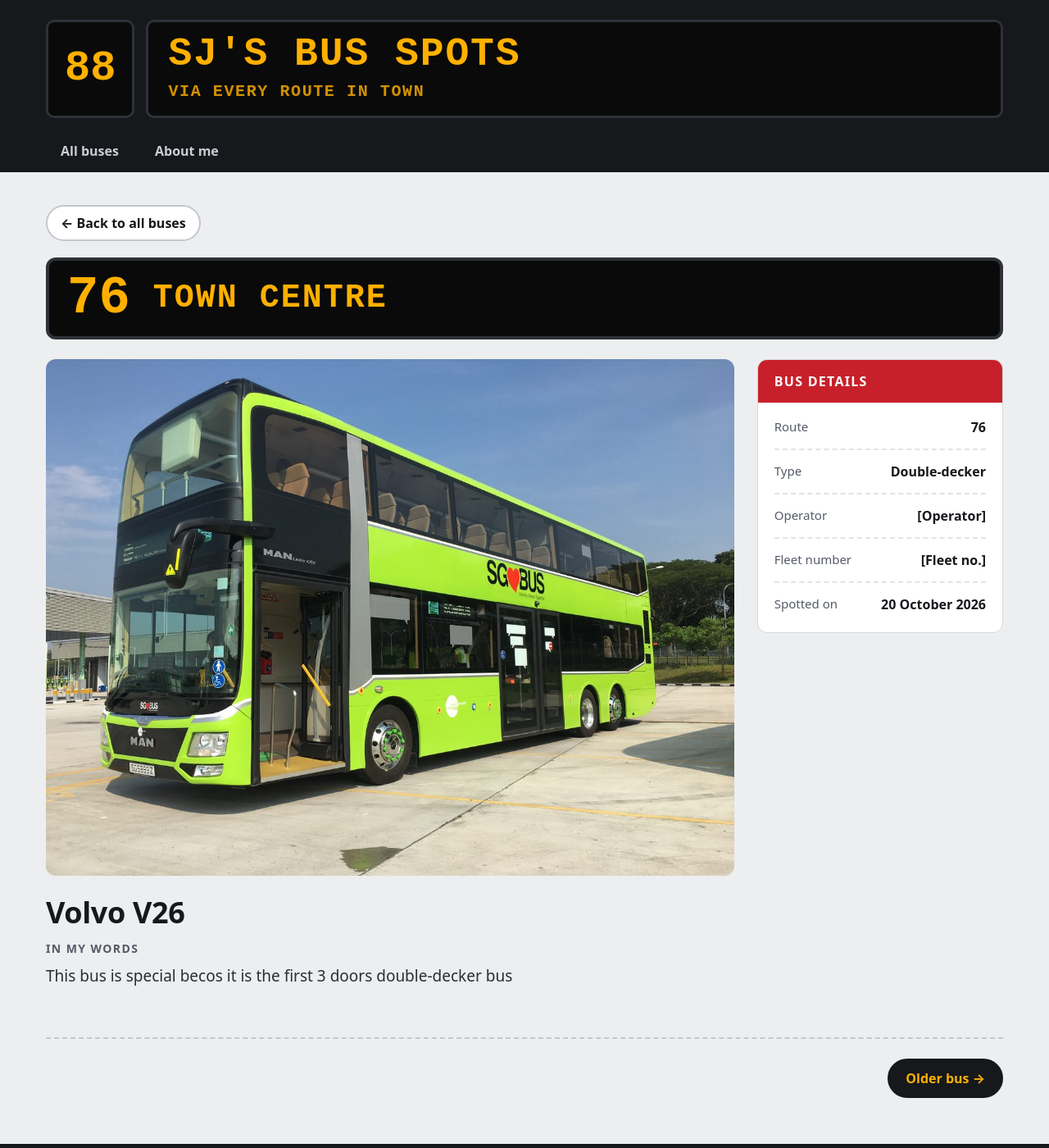
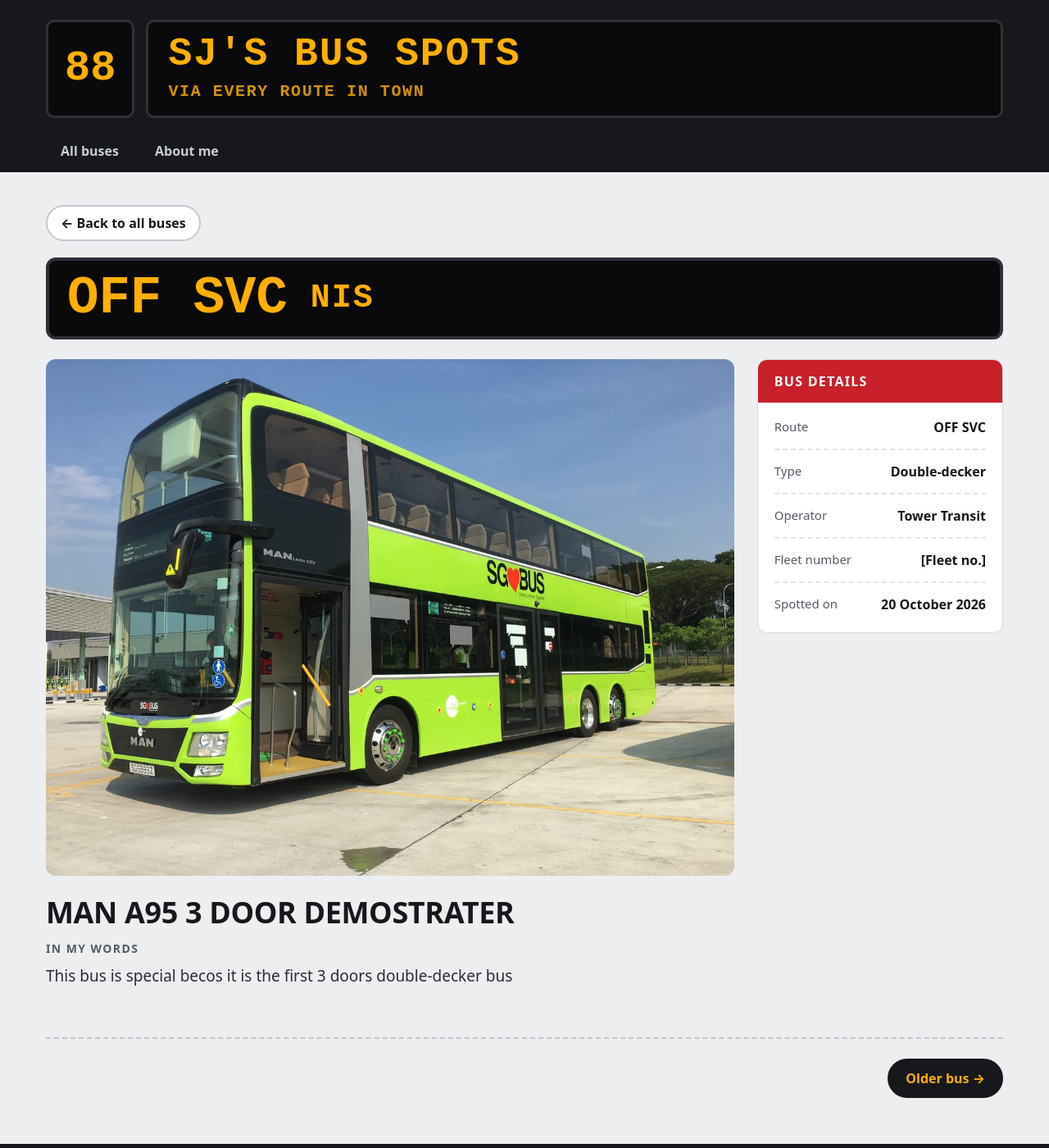
Before and after one commit to huanhero/bus_spots, a Jekyll site: the page built from _buses/2026-10-20-sample-double-decker.md, in a window 1280 px wide and 1400 px high. Shown: the whole window at 82% size. Built offline with Jekyll 4.4.1, drawn with Linux system fonts in a browser that asks for light colours; some web fonts are replaced.

Commit message:
Update _buses/2026-10-20-sample-double-decker.md (via Pages CMS)

```diff
--- a/_buses/2026-10-20-sample-double-decker.md
+++ b/_buses/2026-10-20-sample-double-decker.md
@@ -1,10 +1,10 @@
 ---
-title: Volvo V26
+title: MAN A95 3 DOOR DEMOSTRATER
 photo: /media/3doors_dd.jpg
-route: "76"
-destination: Town Centre
+route: OFF SVC
+destination: NIS
 type: Double-decker
-operator: "[Operator]"
+operator: Tower Transit
 fleet: "[Fleet no.]"
 date: 2026-10-20
 ---
```
